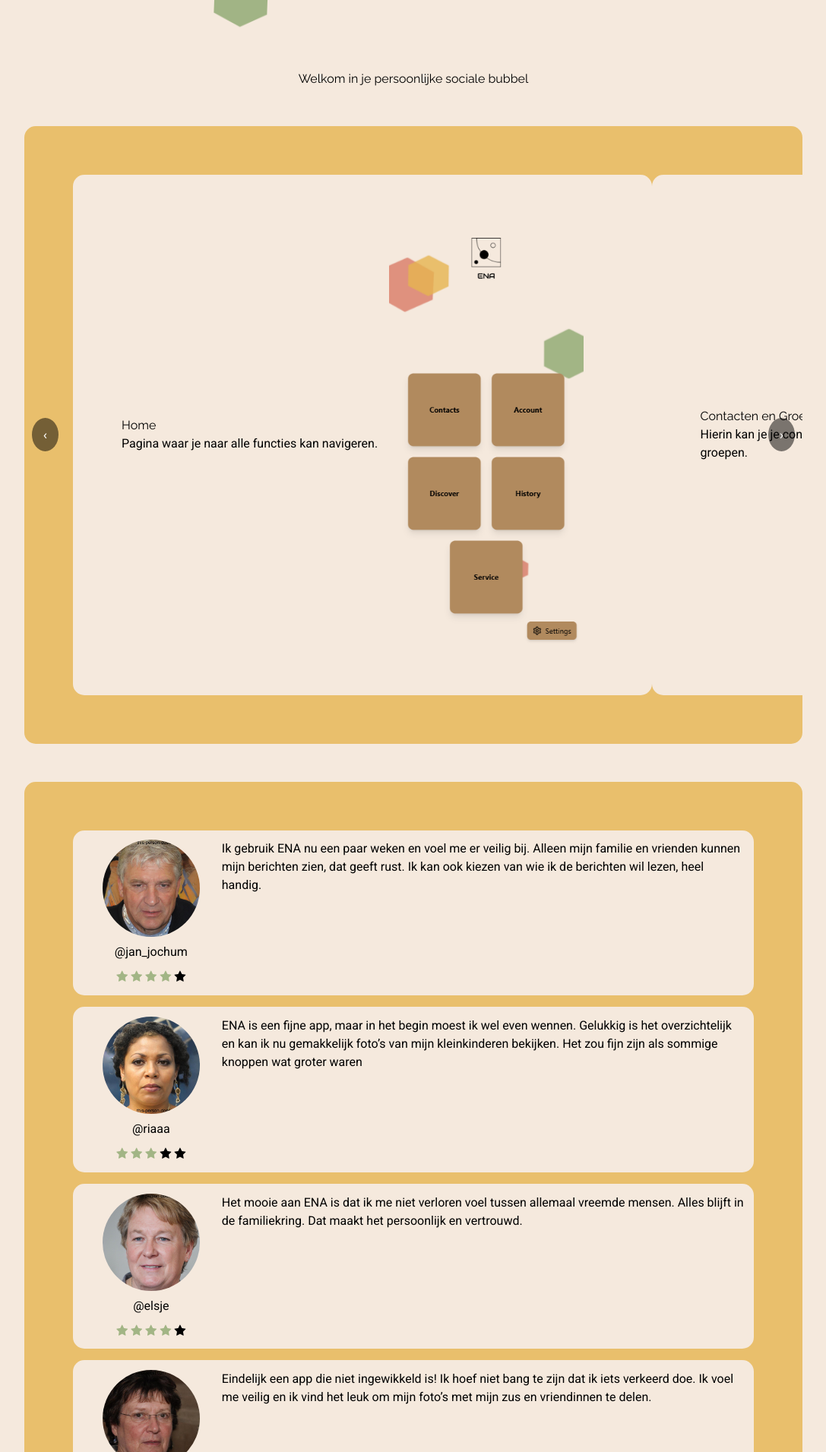
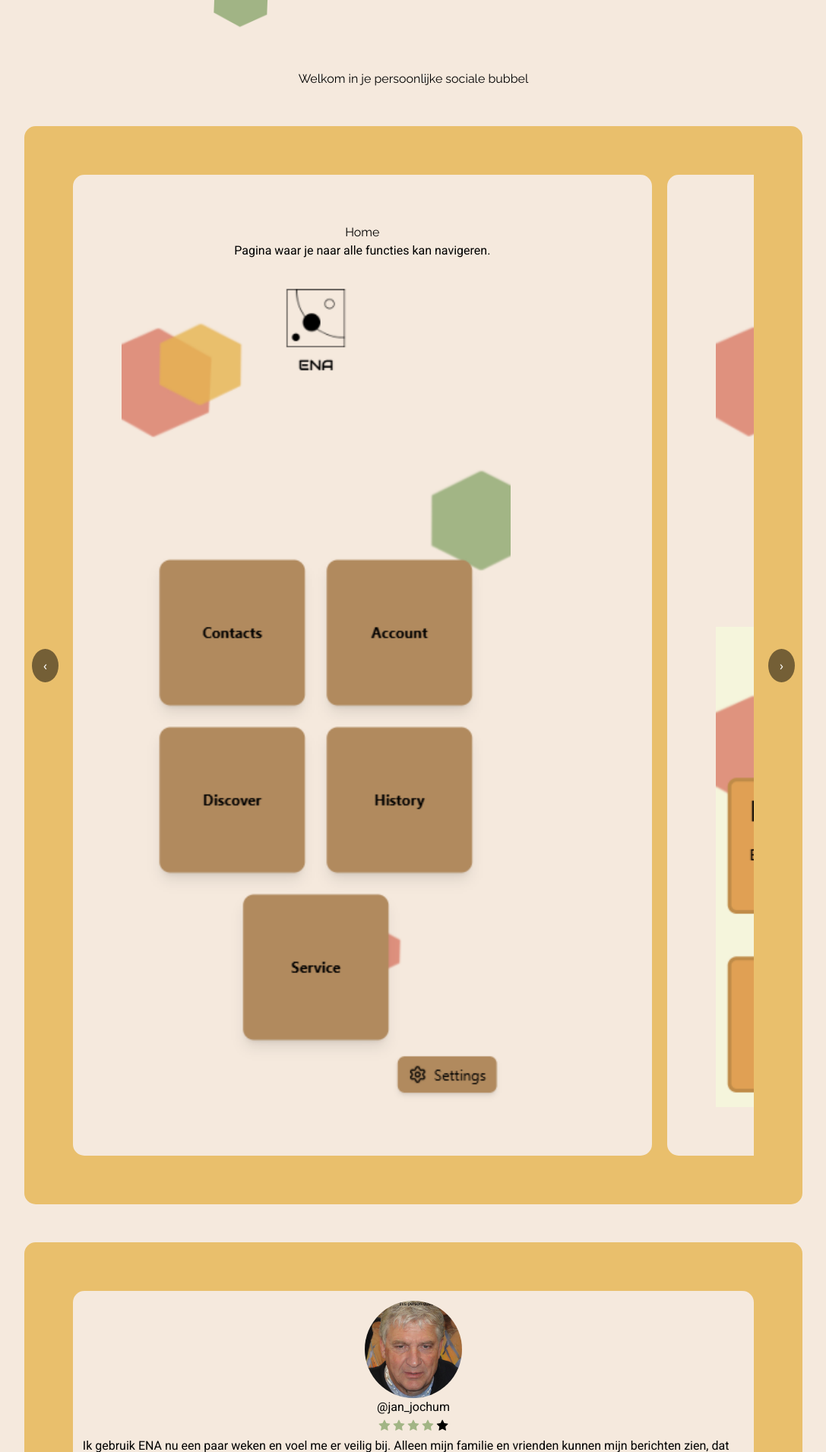
Before and after one commit to Konijnebeer/tle-1-vanilla, a PHP site: page /start2.html in a window 1280 px wide. Shown: the part 380-2291 px from the top of the page at 76% size, without its empty margins (96-1183 px from the left). Run offline with PHP 8.4, Linux system fonts and the light colour scheme; style sheets or scripts are compiled from the project's sources.

Commit message:
start css aangepast

```diff
--- a/start2.html
+++ b/start2.html
@@ -8,7 +8,7 @@
     <meta http-equiv="X-UA-Compatible" content="ie=edge">
     <link rel="stylesheet" href="styles/start2.css">
     <link rel="stylesheet" href="styles/input.css">
-<!--    changed to output !!NOTE!!-->
+    <!--    changed to output !!NOTE!!-->
 
     <link rel="preconnect" href="https://fonts.googleapis.com">
     <link rel="preconnect" href="https://fonts.gstatic.com" crossorigin>
@@ -49,7 +49,10 @@
                     <h2>Contacten en Groepen</h2>
                     <p>Hierin kan je je contacten vinden en zelfgemaakte groepen.</p>
                 </div>
-                <img src="" alt="Contact en groeppagina">
+                <div class="contact-groups">
+                    <img src="icons/contacts-ss.png" alt="Contact en groeppagina">
+                    <img src="icons/groups-ss.png" alt="Contact en groeppagina">
+                </div>
             </div>
             <div class="info">
                 <div>
--- a/styles/start2.css
+++ b/styles/start2.css
@@ -77,7 +77,10 @@ section {
 
 .carousel-track {
     display: flex;
-    transition: transform 0.5s ease;
+    overflow-x: auto;
+    scroll-snap-type: x mandatory;
+    -webkit-overflow-scrolling: touch;
+    gap: 20px;
 }
 
 .carousel-btn {
@@ -101,7 +104,7 @@ section {
 }
 
 .carousel img {
-    width: 20vw;
+    width: 40vw;
 }
 
 .info {
@@ -109,11 +112,17 @@ section {
     background-color: var(--ena-beige);
     padding: 5vw;
     border-radius: 15px;
+    scroll-snap-align: center;
+    margin: 0 auto;
+    /*display: flex;*/
+    /*align-items: center;*/
+    /*text-align: left;*/
+    /*gap: 15px;*/
+}
 
+.contact-groups {
     display: flex;
-    align-items: center;
-    text-align: left;
-    gap: 15px;
+    flex-direction: column;
 }
 
 .review {
@@ -123,18 +132,19 @@ section {
     border-radius: 15px;
 
     display: flex;
+    flex-direction: column;
     gap: 3px;
     align-items: flex-start;
 }
 
 .review .users {
-    flex: 0 0 180px; /* fixed width for consistency */
-    display: flex;
-    flex-direction: column;
     align-items: center;
     text-align: center; /* centers username + stars under image */
-    gap: 0.5rem;
     align-self: center;
+}
+
+.users p {
+    margin-bottom: 0;
 }
 
 .checked {
```
Also changed, not shown: icons/contacts-ss.png (added), icons/groups-ss.png (added).
